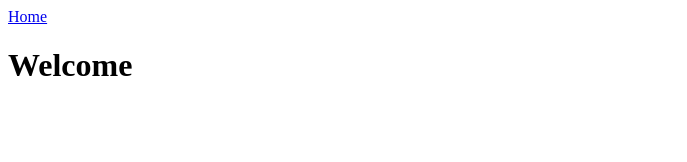
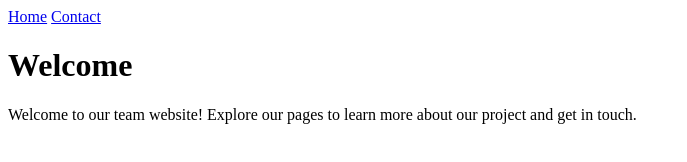
Before and after one commit to eduardb0/team-website, a plain HTML site: page index.html in a window 1280 px wide. Shown: the whole page, without its empty margins (0-687 px from the left). Drawn offline with Linux system fonts and the light colour scheme.

Commit message:
Add welcome text and contact nav link

```diff
--- a/index.html
+++ b/index.html
@@ -9,7 +9,9 @@
 <body>
   <nav>
     <a href="index.html">Home</a>
+    <a href="contact.html">Contact</a>
   </nav>
   <h1>Welcome</h1>
+  <p>Welcome to our team website! Explore our pages to learn more about our project and get in touch.</p>
 </body>
 </html>
```
